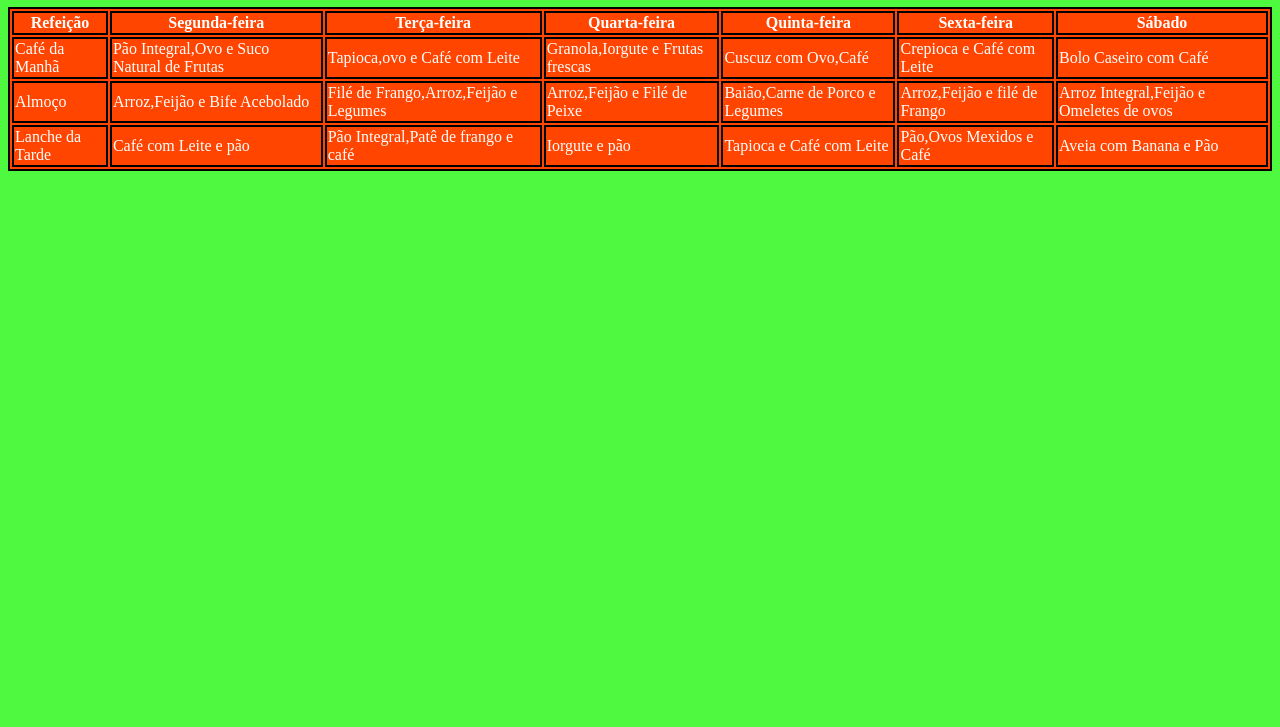
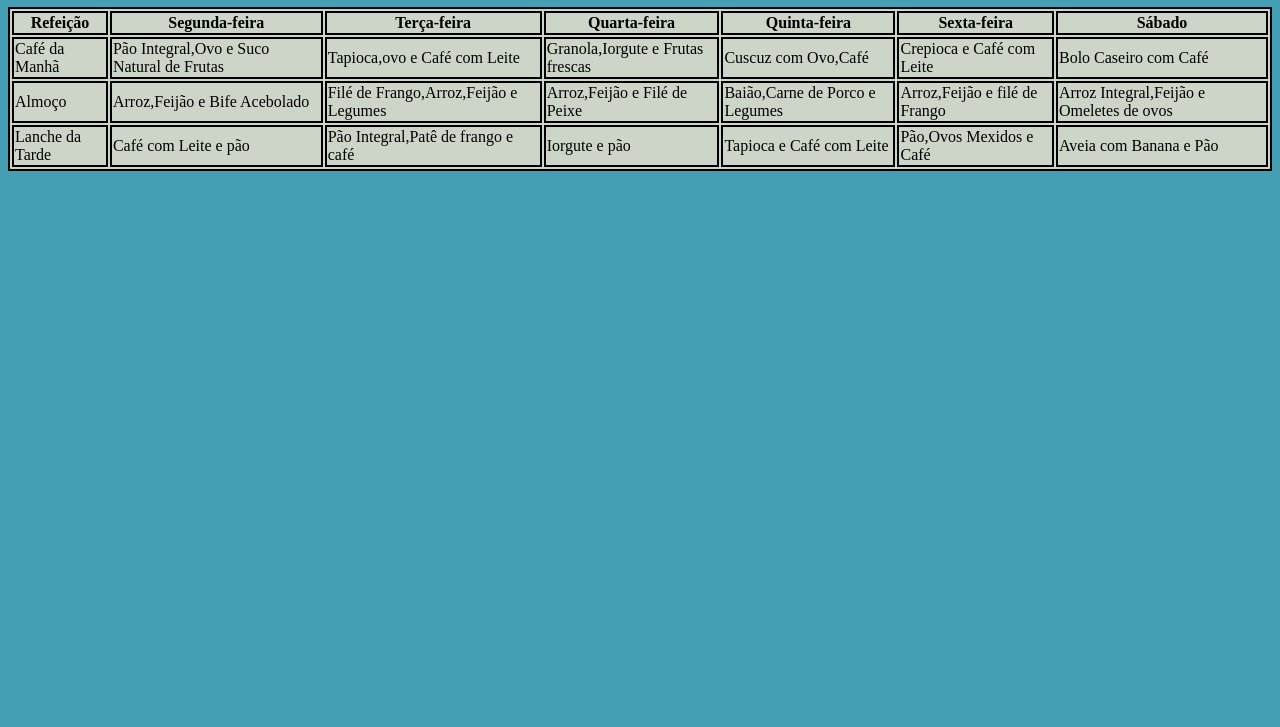
Before and after one commit to CarloosDaniel/Carlos-Nutri, a plain HTML site: page index.html in a window 1280 px wide. Shown: the part 73-800 px from the top of the page. Drawn offline with Linux system fonts and the light colour scheme.

Commit message:
Add files via upload

```diff
--- a/style.css
+++ b/style.css
@@ -1,5 +1,5 @@
 body{
-    background: rgba(28, 248, 8, 0.774);
+    background: rgba(14, 130, 159, 0.774);
 }
 
 #pao{
@@ -10,6 +10,6 @@ body{
     width: 250px;
 }
 table{
-    color: white;
-    background-color: orangered;
+    color: rgb(0, 0, 0);
+    background-color: rgb(204, 213, 200);
 }
```
